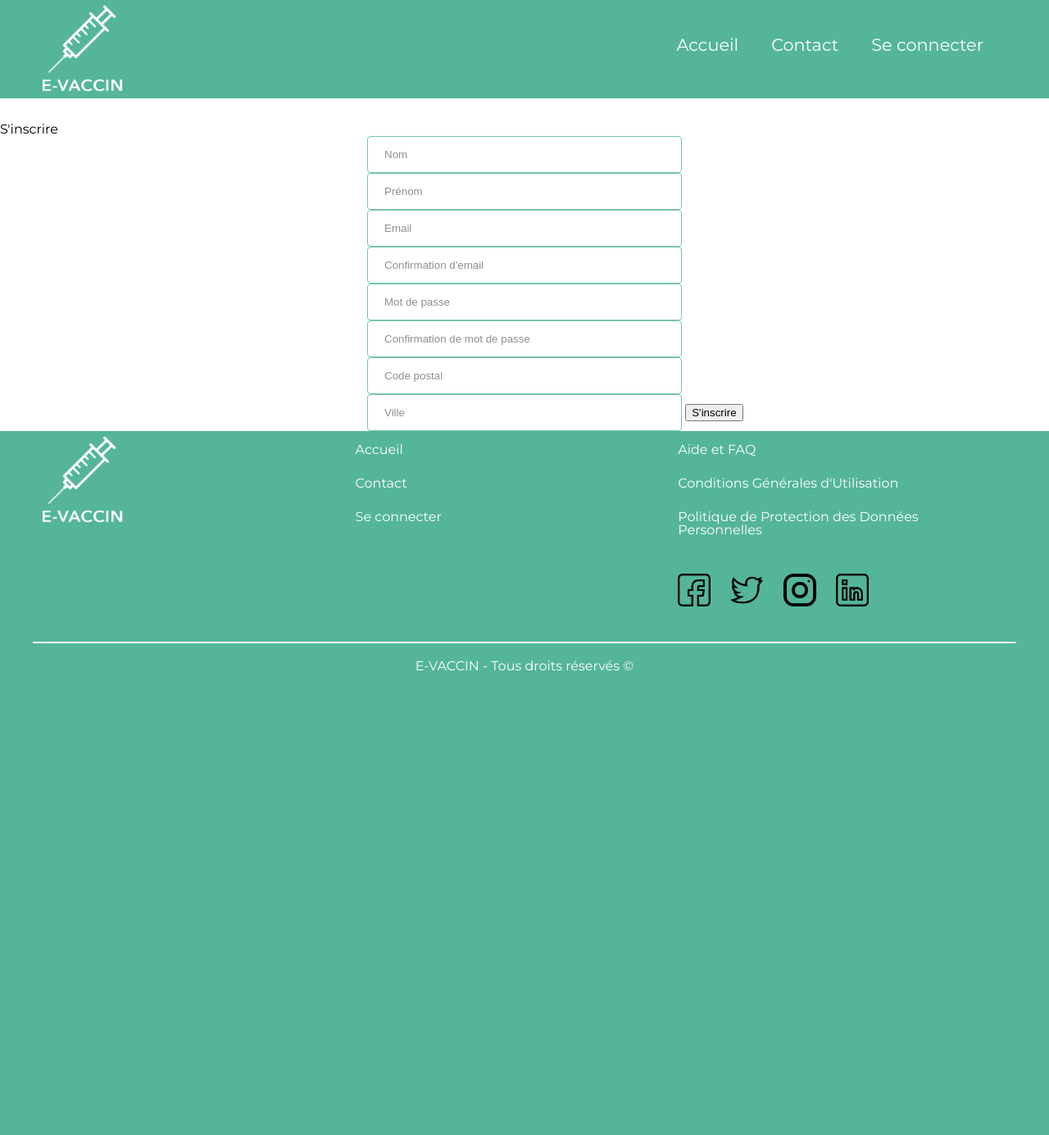
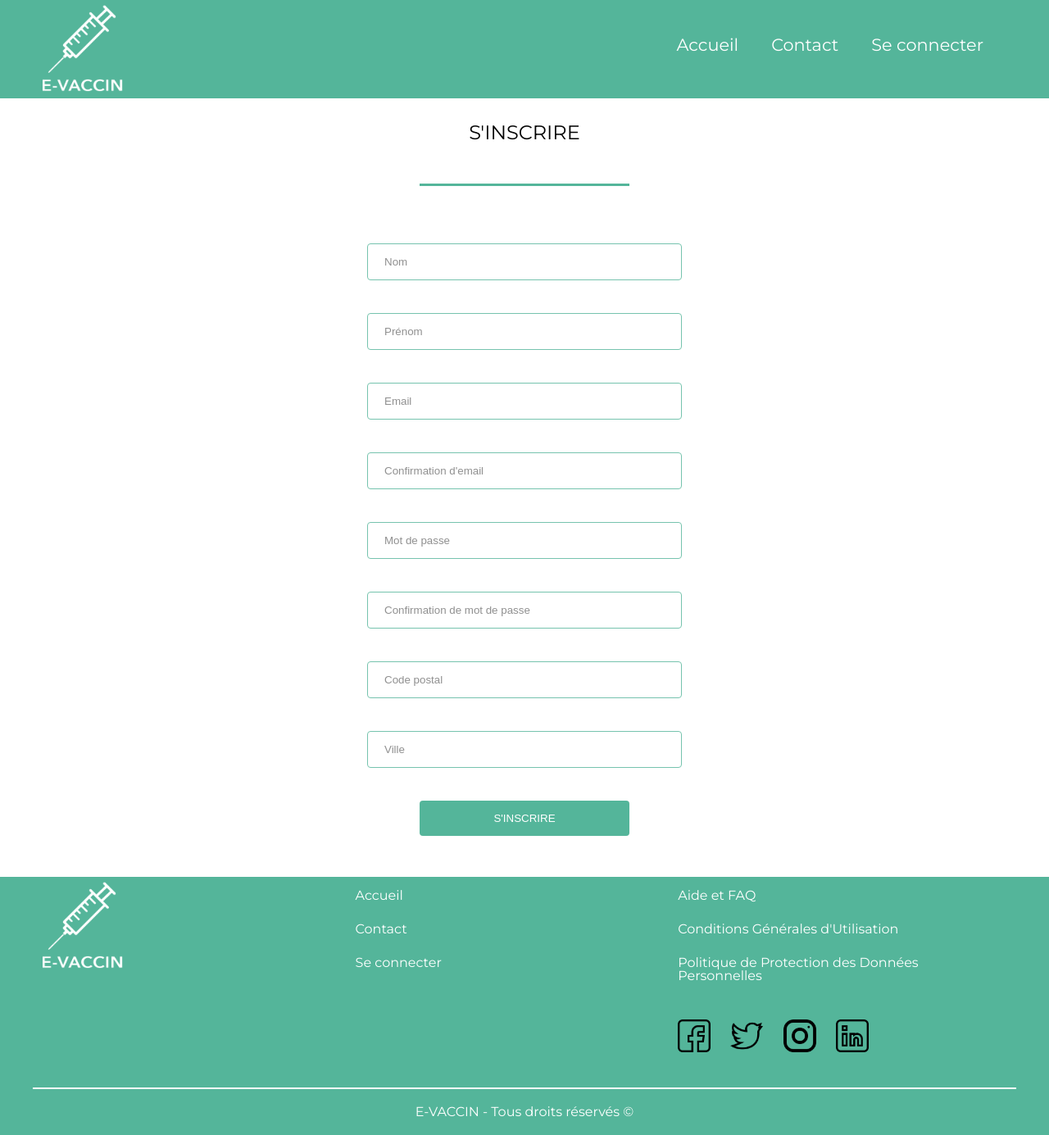
Before and after one commit to Nifooo/Projet-Evaccin, a PHP site: page /inscription.php in a window 1280 px wide. Shown: the whole page at 82% size. Before the commit the page ends 818 px from the top, so only its background shows below. Run offline with PHP 8.4, Linux system fonts and the light colour scheme.

Commit message:
Commencage de la page inscription 2

```diff
--- a/asset/css/style.css
+++ b/asset/css/style.css
@@ -320,7 +320,7 @@ div .connexion input[type=submit] {
     color: white;
     text-transform: uppercase;
     border: none;
-    padding: 14px 20px;
+    padding: 14px 5%;
     border-radius: 4px;
     margin-left: 40%;
     margin-bottom: 50px;
@@ -342,6 +342,16 @@ div .connexion input[type=submit]:hover {
 
 #inscription {
     margin-top: 150px;
+}
+
+#inscription p {
+    text-align: center;
+    font-size: 1.5em;
+    text-transform: uppercase;
+}
+
+#inscription input {
+    margin: 20px 0px;
 }
 
 #inscription input[type=text]{
@@ -371,6 +381,21 @@ div .connexion input[type=submit]:hover {
     margin-left: 35%;
 }
 
+#inscription input[type=submit] {
+    width: 20%;
+    background-color: #54b59a;
+    color: white;
+    text-transform: uppercase;
+    border: none;
+    padding: 14px 20px;
+    border-radius: 4px;
+    margin-left: 40%;
+    margin-bottom: 50px;
+}
+
+#inscription input[type=submit]:hover {
+    background-color: #16a88b;
+}
 
 
 
--- a/inscription.php
+++ b/inscription.php
@@ -48,8 +48,8 @@ if (!empty($_POST['submit1'])) {
 include('inc/header.php'); ?>
 
     <section id="inscription">
-        <div class="barre4"></div>
         <p>S'inscrire</p>
+        <div class="barre0"></div>
         <form class="" action="" method="post" novalidate>
             <label for="nom"></label>
             <input type="text" name="nom" id="nom" placeholder="Nom" value="<?php if (!empty($_POST['nom'])) {
```
